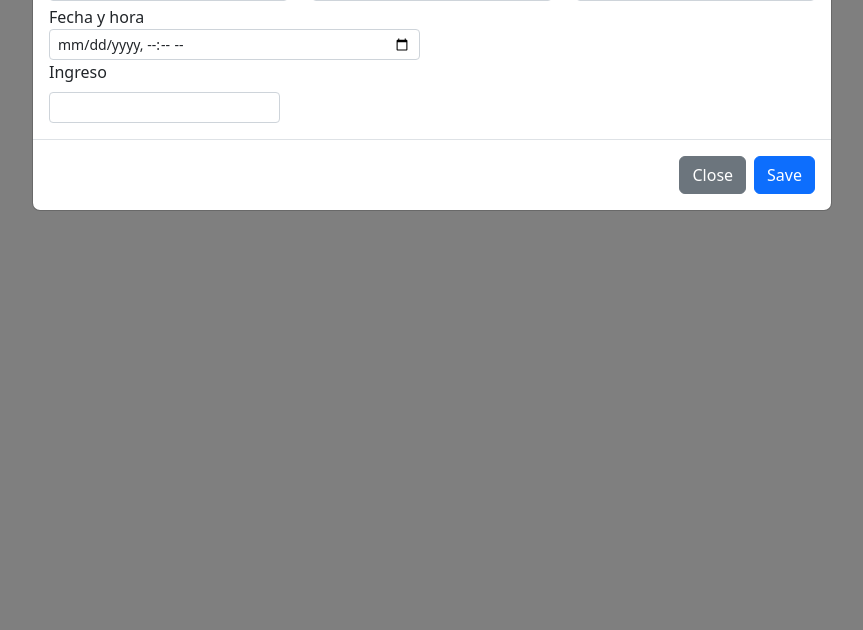
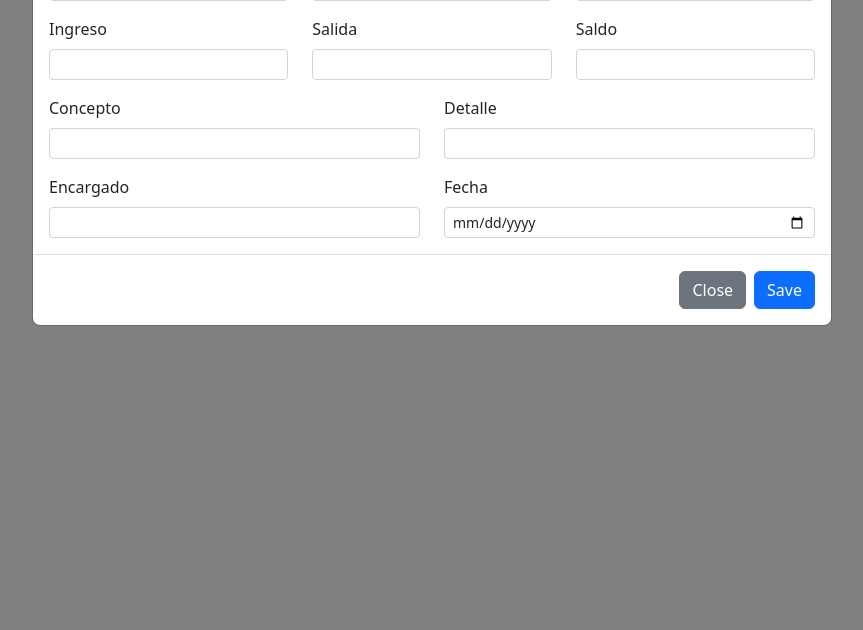
Before and after one commit to lucas2003a/aip, a PHP site: page /kardex.php in a window 1280 px wide, after a click on "Agregar otro registro". Shown: the part 170-800 px from the top of the page, without its empty margins (208-1071 px from the left). Run offline with PHP 8.4, Linux system fonts and the light colour scheme.

Commit message:
articulo,grupo y kardex : CRUD terminado

```diff
--- a/views/kardex.php
+++ b/views/kardex.php
@@ -85,13 +85,13 @@
                     <div class="modal-body">
                         <form id="formulario-kardex" autocomplete="off">
                             <div class="row">
-                                <div class="col-md-4">
+                                <div class="col-sm-6 col-md-4">
                                     <label for="codigog" class="form-label">Código de grupo</label>
                                     <select name="codigog" id="codigog" class="form-select form-select-sm">
                                         <option value="">Seleccione</option>
                                     </select>
                                 </div>
-                                <div class="col-md-4">
+                                <div class="col-sm-6 col-md-4">
                                     <label for="codigoa" class="form-label">Código de artículo</label>
                                     <select name="codigoa" id="codigoa" class="form-select form-select-sm">
                                         <option value="">Seleccione</option>
@@ -103,15 +103,39 @@
                                         <option value="">Seleccione</option>
                                     </select>
                                 </div>
-                                <div class="col-md-6 mt-1">
-                                    <label for="fechaHora">Fecha y hora</label>
-                                    <input type="datetime-local" name="fechaHora" id="fechaHora" class="form-control form-control-sm">
+                            </div>
+                            <div class="row mt-3">
+                                <div class="col-md-4">
+                                    <label for="ingreso" class="form-label">Ingreso</label>
+                                    <input type="number" name="ingreso" id="ingreso" class="form-control form-control-sm">
                                 </div>
-                                <div class="row">
-                                    <div class="col-md-4">
-                                        <label for="ingreso" class="form-label">Ingreso</label>
-                                        <input type="number" name="ingreso" id="ingreso" class="form-control form-control-sm">
-                                    </div>
+                                <div class="col-md-4">
+                                    <label for="salida" class="form-label">Salida</label>
+                                    <input type="number" name="salida" id="salida" class="form-control form-control-sm">
+                                </div>
+                                <div class="col-md-4">
+                                    <label for="saldo" class="form-label">Saldo</label>
+                                    <input type="number" name="saldo" id="saldo" class="form-control form-control-sm">
+                                </div>
+                            </div>
+                            <div class="row mt-3">
+                                <div class="col-md-6">
+                                    <label for="concepto" class="form-label">Concepto</label>
+                                    <input type="text" name="concepto" id="concepto" class="form-control form-control-sm" maxlength="40">
+                                </div>
+                                <div class="col-md-6">
+                                    <label for="detalle" class="form-label">Detalle</label>
+                                    <input type="text" name="detalle" id="detalle" class="form-control form-control-sm" maxlength="40">
+                                </div>
+                            </div>
+                            <div class="row mt-3">
+                                <div class="col-md-6">
+                                    <label for="encargado" class="form-label">Encargado</label>
+                                    <input type="text" name="encargado" id="encargado" class="form-control form-control-sm" maxlength="40">
+                                </div>
+                                <div class="col-md-6">
+                                    <label for="fecha_hora" class="form-label">Fecha</label>
+                                    <input type="date" name="fecha_hora" id="fecha_hora" class="form-control form-control-sm">
                                 </div>
                             </div>
                         </form>
@@ -215,8 +239,16 @@
                 function registrarKardex(){
                     if(confirm("¿desea guardar el registo?")){
                         let datos = {
-                            operacion : 'registrar',
-                            idarticulo : $("#codigoa").val(),
+                            operacion   :   'registrar',
+                            idkardex    :   idkardexactualizar,
+                            idarticulo  :   $("#codigoa").val(),
+                            fecha_hora  :   $("#fecha_hora").val(),
+                            ingreso     :   $("#ingreso").val(),
+                            salida      :   $("#salida").val(),
+                            saldo       :   $("#saldo").val(),
+                            concepto    :   $("#concepto").val(),
+                            detalle     :   $("#detalle").val(),
+                            encargado   :   $("#encargado").val()
                         };
 
                         if(!datosNuevos){
@@ -224,14 +256,14 @@
                         }
 
                         $.ajax({
-                            url : '../controllers.kardex.controller.php',
+                            url : '../controllers/kardex.controller.php',
                             type : 'POST',
                             data : datos,
                             success : function(result){
                                 if(result == ""){
                                     $("#formulario-kardex")[0].reset();
 
-                                    mostarKardex();
+                                    mostrarKardex();
 
                                     /*"#modal-registro-kardex", es el id del modal que se establece en la linea 78 en el segundo atributo:
                                     <div class="modal fade" id="modal-registro-kardex" tabindex="-1" role="dialog" aria-labelledby="modalTitleId" aria-hidden="true">*/
@@ -249,6 +281,58 @@
                 $("#guardar-kardex").click(registrarKardex);
                 $("#abrir-modal").click(abrirModal);
 
+                $("#tabla-kardex tbody").on("click",".editar",function(){
+                    const idkardexeditar = $(this).data("idkardex");
+
+                    $.ajax({
+                        url     : '../controllers/kardex.controller.php',
+                        type    : 'POST',
+                        data    : {
+                            operacion   : 'obtenerkardex',
+                            idkardex    : idkardexeditar,
+                        },
+                        dataType    : 'JSON',
+                        success     : function(result){
+                            console.log(result);
+
+                            datosNuevos = false;
+
+                            idkardexactualizar = result['idkardex'];
+                            $("#codigoa").val(result["idarticulo"]);
+                            $("#fecha_hora").val(result["fecha_hora"]);
+                            $("#ingreso").val(result["ingreso"]);
+                            $("#salida").val(result["salida"]);
+                            $("#saldo").val(result["saldo"]);
+                            $("#concepto").val(result["concepto"]);
+                            $("#detalle").val(result["detalle"]);
+                            $("#encargado").val(result["encargado"]);
+
+                            $("#modalTitleId").html("Actualizar kardex");
+
+                            $("#modal-registro-kardex").modal("show");
+                        }
+                    });
+                });
+
+                $("#tabla-kardex tbody").on("click",".eliminar",function(){
+                    const idkardexeliminar = $(this).data("idkardex");
+                    if(confirm("¿Desea eliminar el registro?")){
+                        $.ajax({
+                            url     :   '../controllers/kardex.controller.php',
+                            type    :   'POST',
+                            data    :{
+                                operacion   :   'eliminar',
+                                idkardex    :   idkardexeliminar
+                            },
+                            success :   function(result){
+                                if(result == ""){
+                                    mostrarKardex();
+                                }
+                            }
+                        });
+                    }
+                });
+
                 $("#modal-registro-kardex").on("show.bs.modal",event => {
                     $("#codigog").focus();
 
```
Also changed, not shown: controllers/kardex.controller.php (+43 -0 lines), models/Kardex.php (+49 -1 lines).
